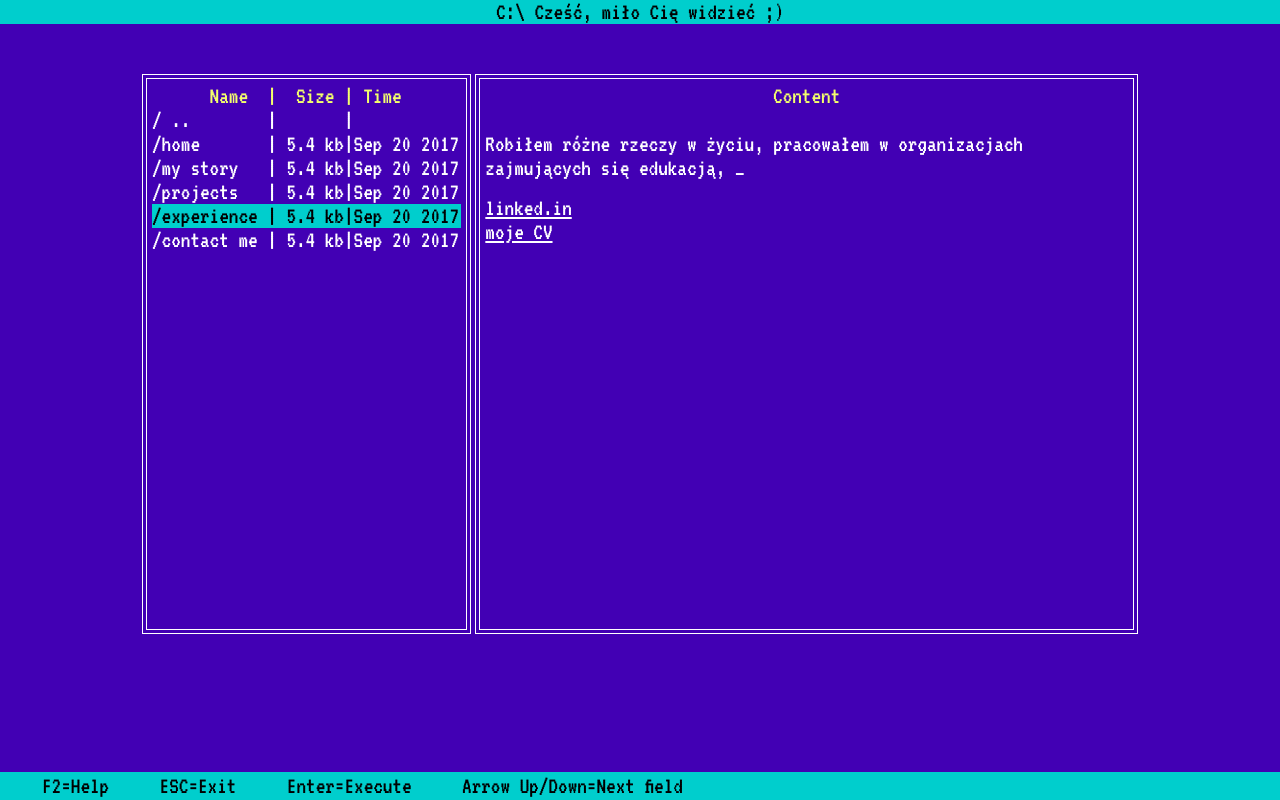
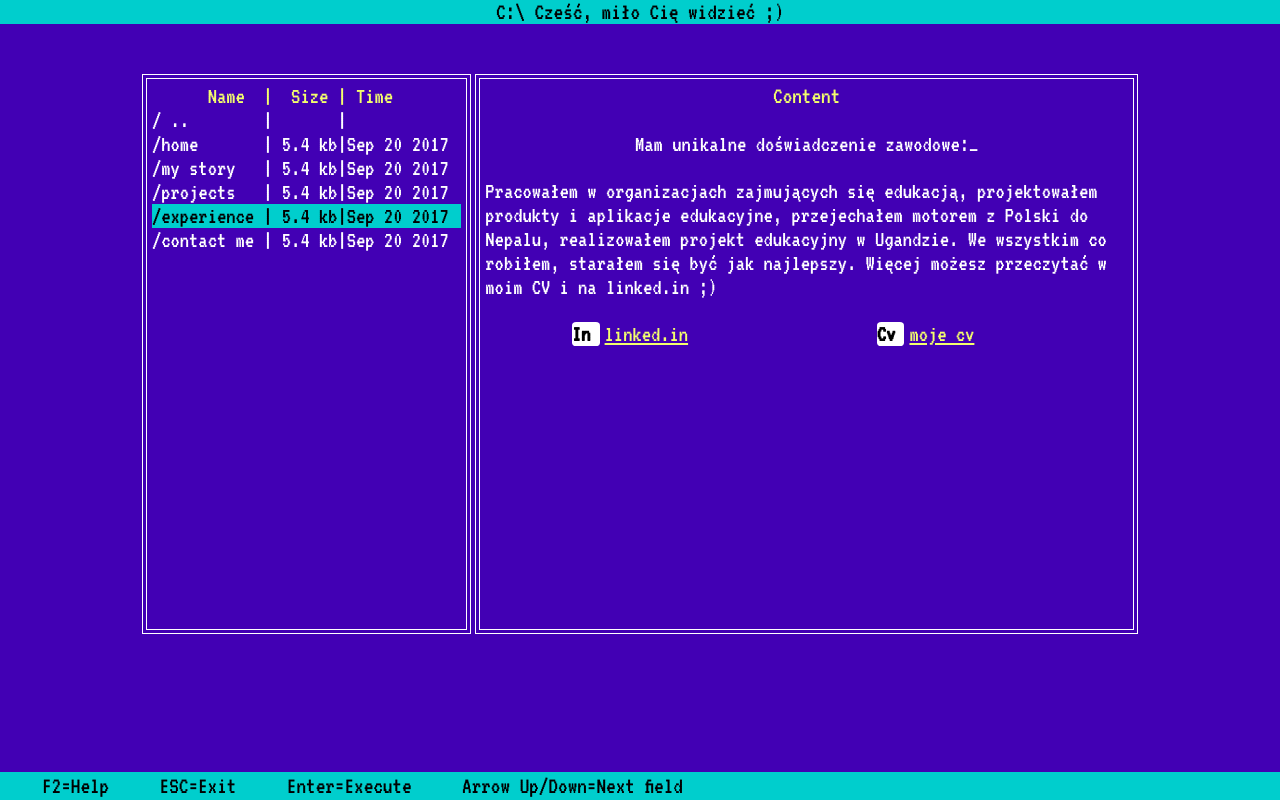
Before and after one commit to wiatr/homepage, a plain HTML site: page experience.html in a window 1280 px wide. Drawn offline with Linux system fonts and the light colour scheme.

Commit message:
UX + estetics + font

```diff
--- a/experience.html
+++ b/experience.html
@@ -21,7 +21,7 @@
             <div class="frame">
             <div class="innerFrame">
                 <ul class = "hoverlist">
-                    <form><input class= "button categories"    type="text" value="      Name  |  Size | Time" /></form>
+                    <form action="index.html"><input class= "button categories"    type="submit" value="      Name  |  Size | Time" /></form>
                     <li><form action="index.html" >
                         <input class= "button"    type="submit" value="/ ..        |       |     " /></form></li>
                     <li><form action="index.html" >
@@ -44,11 +44,11 @@
         <div class="dosFrame col-8">
         <div class="frame">
             <div class="innerFrame">
-                <div class="content">Content</div>
-    <p id="typedtext"> </p>
-    <br>
-    <p><a href="https://www.linkedin.com/in/krzysztof-wiatr/"> linked.in</a></p>
-    <p><a href="KrzysztofWiatrCV.pdf">moje CV</a></p>
+                    <div class="content">Content</div>
+                    <p id="typedtext2"> </p>
+                    <p>Pracowałem w organizacjach zajmujących się edukacją, projektowałem produkty i aplikacje edukacyjne, przejechałem motorem z Polski do Nepalu, realizowałem projekt edukacyjny w Ugandzie. We wszystkim co robiłem, starałem się być jak najlepszy. Więcej możesz przeczytać w moim CV i na linked.in ;)</p>
+                    <p class = "logo"><span class = "icon">In </span><a href="https://www.linkedin.com/in/krzysztof-wiatr/">linked.in</a></p>
+                    <p class = "logo"><span class = "icon">Cv </span><a href="KrzysztofWiatrCV.pdf">moje cv</a></p>
             </div>
         </div>
     </div>
@@ -104,9 +104,9 @@
    });
 
    var aText = new Array(
-   "Robiłem różne rzeczy w życiu, pracowałem w organizacjach zajmujących się edukacją, przejechałem motorem z Polski do Nepalu, realizowałem projekt edukacyjny w Ugandzie. We wszystkim co robiłem starałem się być jak najlepszy. Więcej możesz przeczytać w moim CV i na linked.in ;)"
+   "Mam unikalne doświadczenie zawodowe:"
    );
-   var iSpeed = 60;
+   var iSpeed = 50;
    var iIndex = 0;
    var iArrLength = aText[0].length;
    var iScrollAt = 20;
@@ -121,7 +121,7 @@
     {
      sContents =  ' ';
      iRow = Math.max(0, iIndex-iScrollAt);
-     var destination = document.getElementById("typedtext");
+     var destination = document.getElementById("typedtext2");
 
      while ( iRow < iIndex ) {
       sContents += aText[iRow++] + '<br />';
--- a/sass/style.scss
+++ b/sass/style.scss
@@ -10,7 +10,7 @@ body {
 }
 
 a {
-    color: white;
+    color: #F4FF6C;
 }
 
 #typedtext2 {
@@ -68,17 +68,42 @@ float: left;
     padding: 5px;
     text-align: left;
     p {
-        font-size: 1.5em;
+        font-size: 1.45em;
     }
 }
 
+#typedtext2 {
+    margin-bottom: 1em;
+}
+
+.logo {
+    padding: 1em;
+    display: inline-block;
+    text-align: center;
+    width: 45%
+}
+.mail {
+    padding: 1em;
+    display: inline-block;
+    text-align: center;
+    width: 100%;
+}
+
+.icon {
+    background-color: white;
+    color: black;
+    font-weight: bold;
+    margin-right: 5px;
+    border-radius: 15%;
+    border-style: dashed black;
+}
 
 input.button{
    border:0;
    background: none;
    width: 100%;
    text-align: left;
-   font-size: 1.5em;
+   font-size: 1.45em;
    color: white;
      }
      input.categories {
```
Also changed, not shown: about.html (+7 -6 lines), contact.html (+4 -9 lines), index.html (+23 -14 lines), projects.html (+5 -5 lines), css/style.css.
